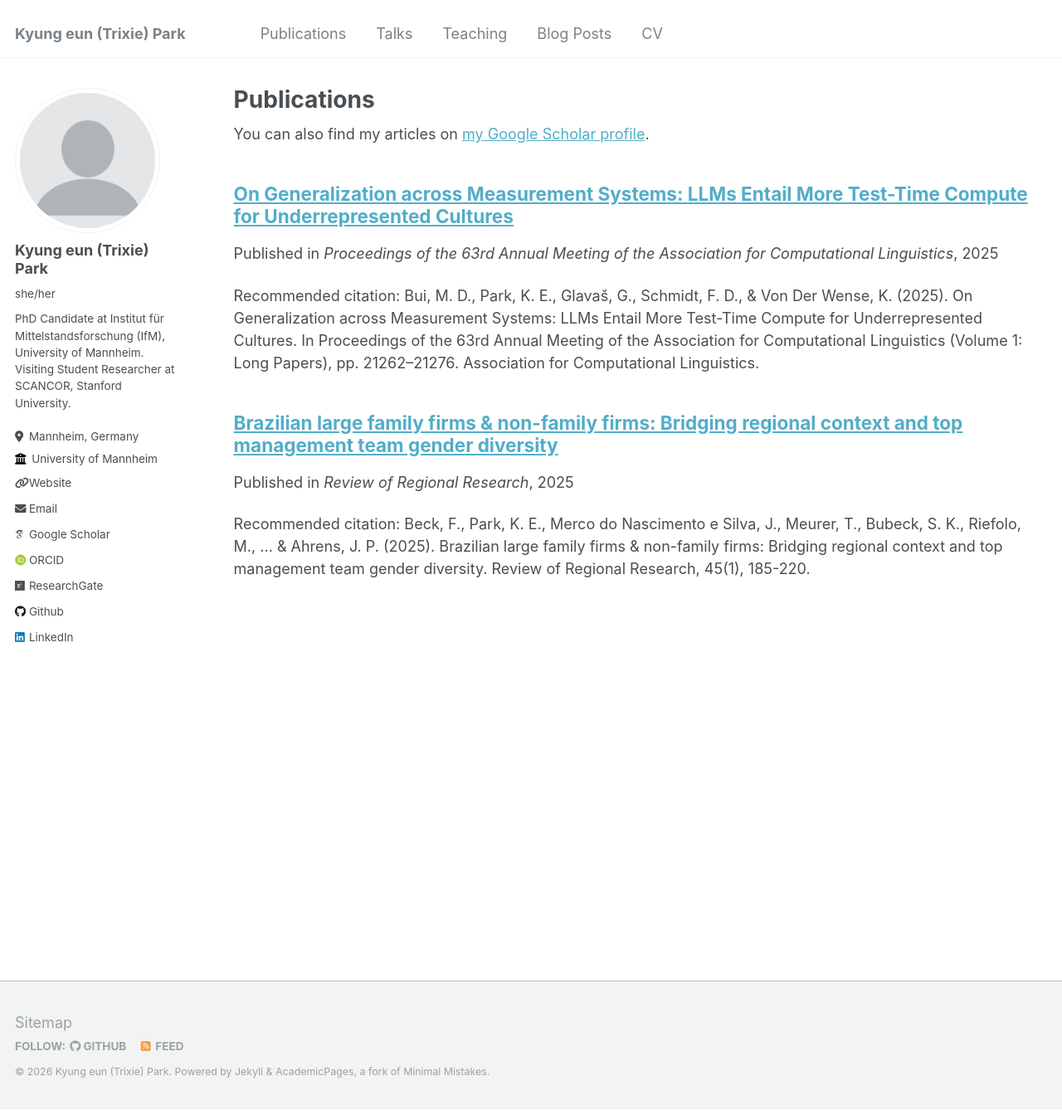
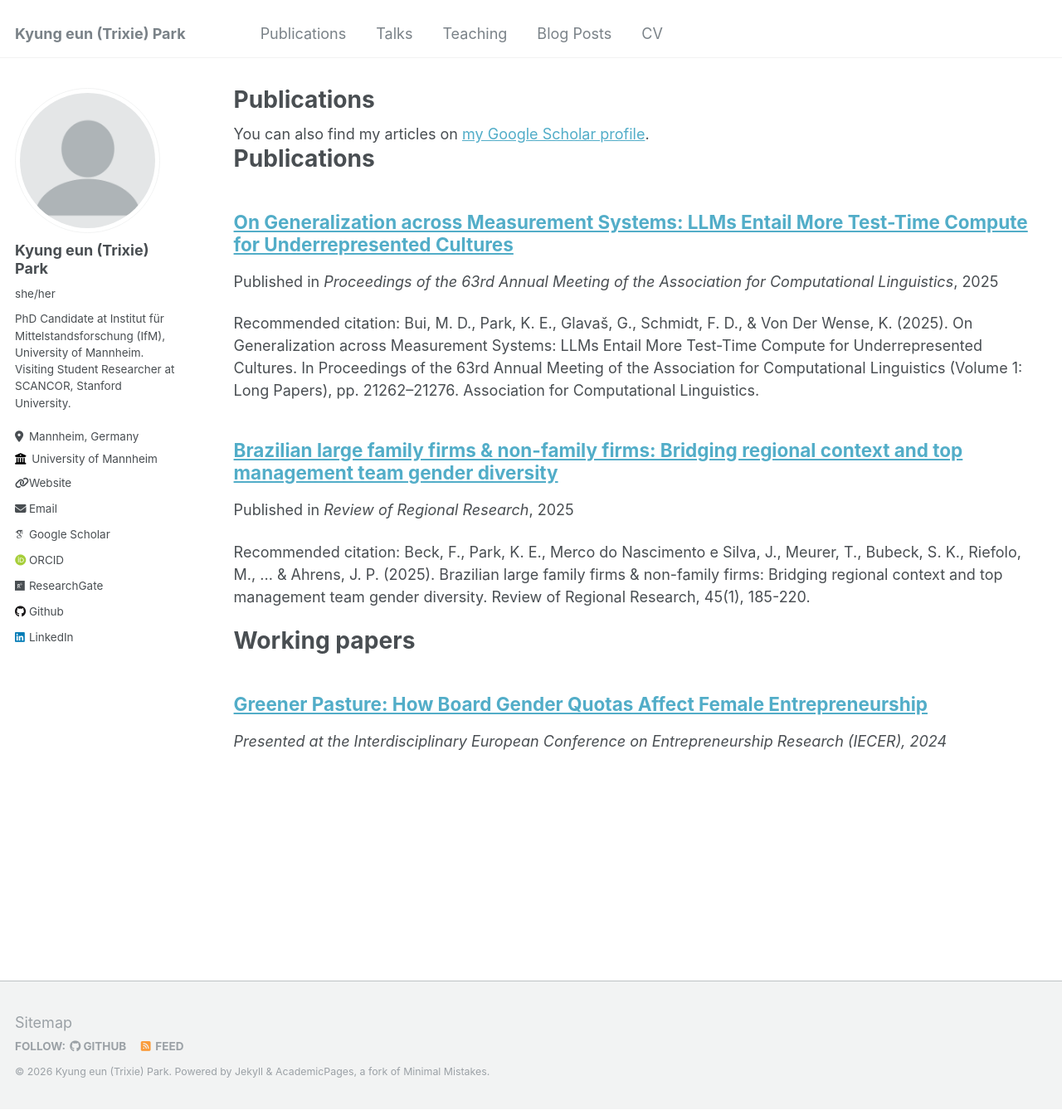
Before and after one commit to KyungEPark/KyungEPark.github.io, a Jekyll site: the page built from _pages/publications.md, in a window 1280 px wide and 1338 px high. Shown: the whole window at 83% size. Built offline with Jekyll 4.4.1, drawn with Linux system fonts in a browser that asks for light colours; some web fonts are replaced.

Commit message:
Add a working papers section and an awards section
New `workingpapers` collection, rendered as its own section on the
publications page and on the CV, with a dedicated include so entries show
authors and status rather than a "Published in <venue>" line.

Add "Awards and honors" to the CV with the BCERC 2026 Best Paper Award.

The AoM 2024 talk now cites the proceedings version of the paper, which
Google Scholar lists as Park & Istipliler, "Better Shot?: Impact of Gender
Quota on Female Entrepreneurship, Evidence From Germany", Academy of
Management Proceedings 2024(1), 15671.

Conference papers belong under Talks rather than Publications, so the only
working paper listed is Greener Pasture.

Co-Authored-By: Claude Opus 5 (1M context) <noreply@anthropic.com>

```diff
--- a/_config.yml
+++ b/_config.yml
@@ -205,6 +205,9 @@ collections:
   publications:
     output: true
     permalink: /:collection/:path/
+  workingpapers:
+    output: true
+    permalink: /:collection/:path/
   portfolio:
     output: true
     permalink: /:collection/:path/
--- /dev/null
+++ b/_includes/archive-single-workingpaper.html
@@ -0,0 +1,18 @@
+{% include base_path %}
+
+<div class="{{ include.type | default: "list" }}__item">
+  <article class="archive__item" itemscope itemtype="http://schema.org/CreativeWork">
+    <h2 class="archive__item-title" itemprop="headline">
+      <a href="{{ base_path }}{{ post.url }}" rel="permalink">{{ post.title }}</a>
+    </h2>
+    {% if post.authors %}
+      <p>{{ post.authors }}</p>
+    {% endif %}
+    {% if post.status %}
+      <p><i>{{ post.status }}</i></p>
+    {% endif %}
+    {% if post.award %}
+      <p><strong>{{ post.award }}</strong></p>
+    {% endif %}
+  </article>
+</div>
--- a/_pages/publications.md
+++ b/_pages/publications.md
@@ -11,6 +11,16 @@ author_profile: true
 
 {% include base_path %}
 
+Publications
+======
+
 {% for post in site.publications reversed %}
   {% include archive-single.html %}
 {% endfor %}
+
+Working papers
+======
+
+{% for post in site.workingpapers reversed %}
+  {% include archive-single-workingpaper.html %}
+{% endfor %}
--- /dev/null
+++ b/_workingpapers/2024_greener_pasture.md
@@ -0,0 +1,9 @@
+---
+title: "Greener Pasture: How Board Gender Quotas Affect Female Entrepreneurship"
+collection: workingpapers
+permalink: /workingpapers/greener_pasture
+date: 2024-09-19
+status: "Presented at the Interdisciplinary European Conference on Entrepreneurship Research (IECER), 2024"
+venue: "Interdisciplinary European Conference on Entrepreneurship Research (IECER), 2024"
+citation: "Park, K. E. Greener Pasture: How Board Gender Quotas Affect Female Entrepreneurship. Working paper."
+---
```
Also changed, not shown: _pages/cv.md (+10 -0 lines), _talks/2024-08-12-talk-1.md (+1 -1 lines).
